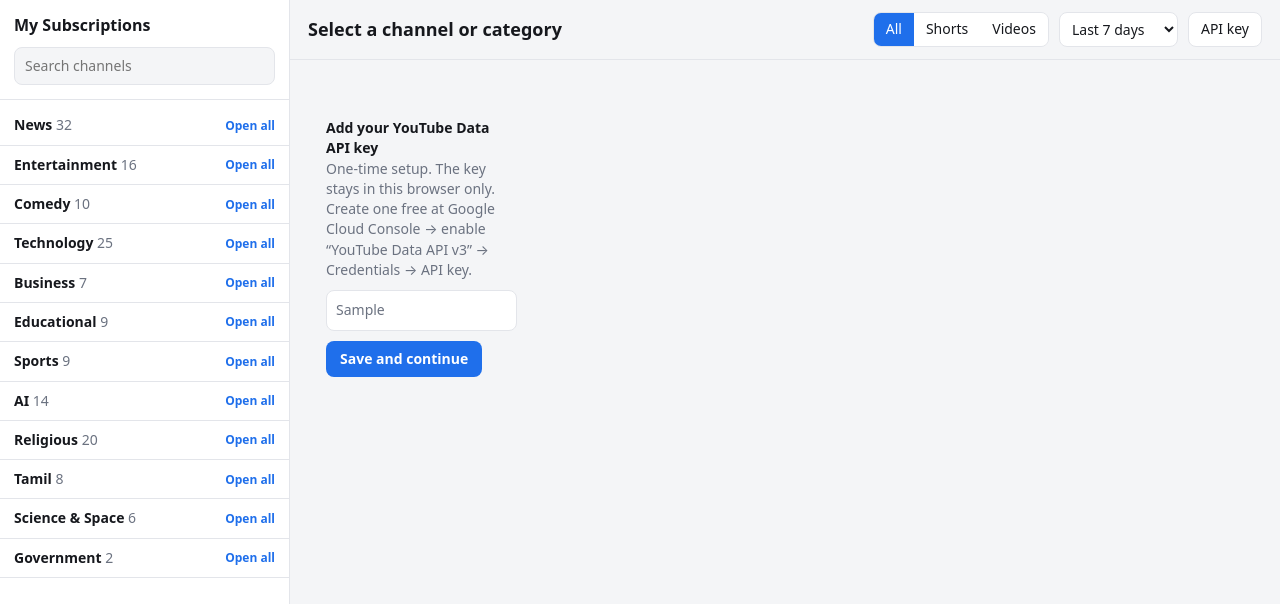
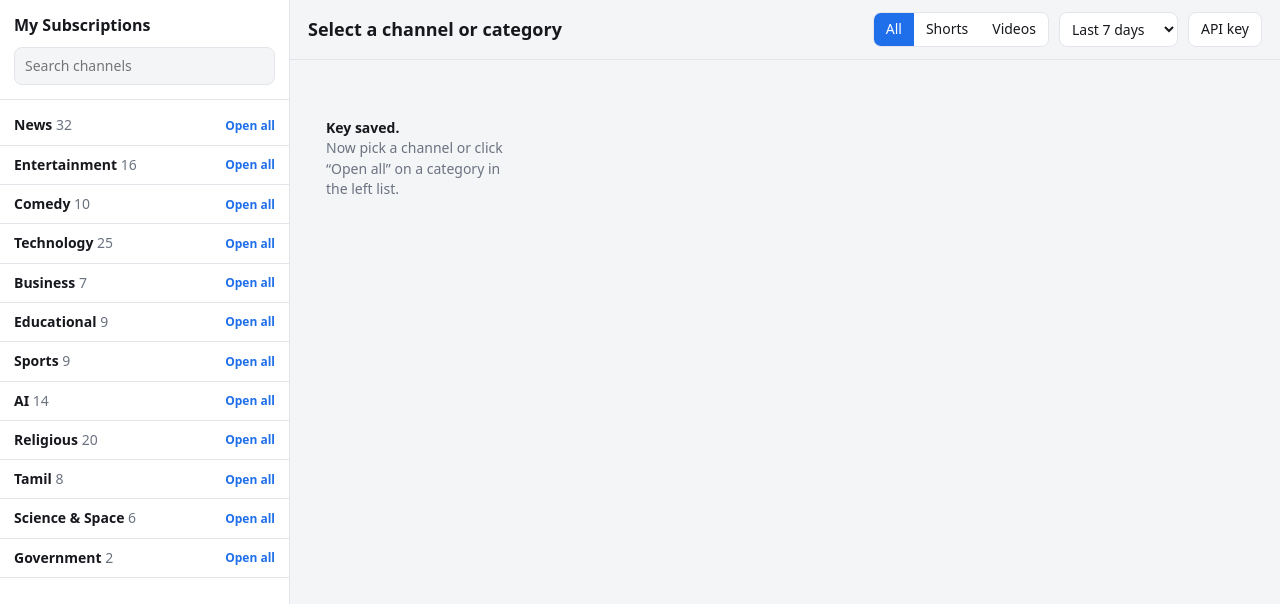
Before and after one commit to balajisrinivasanchn-lang/subscriptions, a plain HTML site: page index.html in a window 1280 px wide. Both pictures are taken after typing "Sample" into the empty fields and a click on the button "Save and continue". Shown: the top 604 px of the page. Drawn offline with Linux system fonts and the light colour scheme.

Commit message:
Add files via upload

```diff
--- a/index.html
+++ b/index.html
@@ -346,7 +346,12 @@ $('#days').onchange=e=>{days=+e.target.value; render()};
 function needKey(){
   $('#grid').innerHTML=`<div class="msg"><b>Add your YouTube Data API key</b><br>One-time setup. The key stays in this browser only. Create one free at Google Cloud Console → enable “YouTube Data API v3” → Credentials → API key.
   <input id="kin" placeholder="Paste API key" value="${esc(apiKey)}"><button id="ksave">Save and continue</button></div>`;
-  $('#ksave').onclick=()=>{apiKey=$('#kin').value.trim(); store.set('yt_key',apiKey); if(sel) select(sel)};
+  $('#ksave').onclick=()=>{
+    apiKey=$('#kin').value.trim(); store.set('yt_key',apiKey);
+    if(!apiKey){$('#grid').innerHTML='<div class="msg"><b>No key entered.</b><br>Paste your API key and save again.</div>';return}
+    if(sel) select(sel);
+    else $('#grid').innerHTML='<div class="msg"><b>Key saved.</b><br>Now pick a channel or click “Open all” on a category in the left list.</div>';
+  };
 }
 $('#key').onclick=needKey;
 buildList();
```
